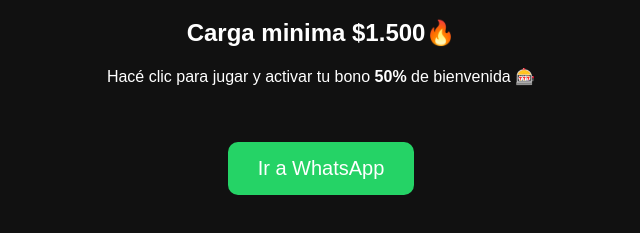
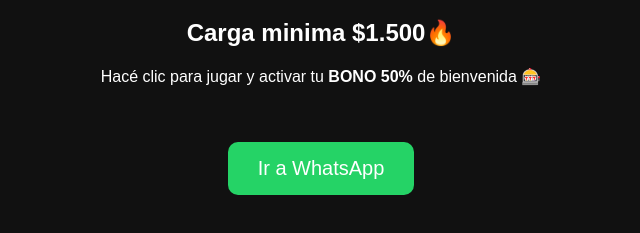
Before and after one commit to Gop2325/netlify-test, a plain HTML site: page index.html in a window 1280 px wide. Shown: the part 433-666 px from the top of the page, 319-959 px from the left. Drawn offline with Linux system fonts and the light colour scheme.

Commit message:
index.html

```diff
--- a/index.html
+++ b/index.html
@@ -46,7 +46,7 @@
 <img src="images/image.jpg.png" alt="" width="250px" height="300px">
   <h1>¡Estás a un paso de comenzar!</h1>
   <h2><strong>Carga minima $1.500🔥</strong> </h2>
-  <p>Hacé clic para jugar y activar tu bono <strong>50%</strong> de bienvenida 🎰</p>
+  <p>Hacé clic para jugar y activar tu <strong>BONO 50%</strong> de bienvenida 🎰</p>
 
   <!-- 👇 BOTÓN WHATSAPP -->
 <a href="#" class="button" onclick="fbq('track', 'Contact'); setTimeout(function() { window.location.href = 'https://wa.me/5491134873025?text=Hola!%20Quiero%20jugar%20y%20reclamar%20mi%20bono'; }, 300);">
```
